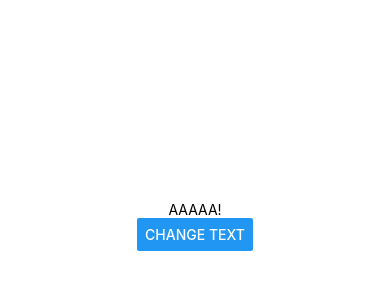
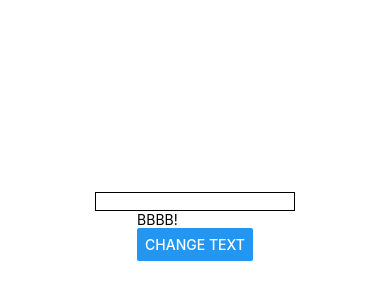
Before and after one commit to abir0187/React-Native-App, a React Native app: screen / in a window 390 px wide. Shown: the part 196-496 px from the top of the page. Built offline with nearby package versions, Linux system fonts and the light colour scheme.

Commit message:
first commit

```diff
--- a/App.js
+++ b/App.js
@@ -1,16 +1,23 @@
 import React, {useState} from 'react';
-import {Button, StyleSheet, Text, View} from 'react-native';
+import {Button, StyleSheet, Text, TextInput, View} from 'react-native';
 
 export default function App() {
-
-  const [outputText, setOutputText] = useState('AAAAA!');
+    const [outputText, setOutputText] = useState('BBBB!');
 
     return (
         <View style={styles.container}>
+            <View>
+                <TextInput style={styles.textBox}>
+
+                </TextInput>
+            </View>
+            <View>
                 <Text>{outputText}</Text>
                 <Button title="Change text" onPress={() => {
-          setOutputText('The text changed')
+                    setOutputText('The text bbbbb')
                 }}/>
+            </View>
+            <View/>
         </View>
     );
 }
@@ -18,8 +25,13 @@ export default function App() {
 const styles = StyleSheet.create({
     container: {
         flex: 1,
-    backgroundColor: '#fff',
         alignItems: 'center',
         justifyContent: 'center',
     },
+
+    textBox: {
+        backgroundColor:'white',
+        borderWidth: 1,
+        width: 200
+    }
 });
```
Lines whose indentation alone changed are shown as unchanged.
